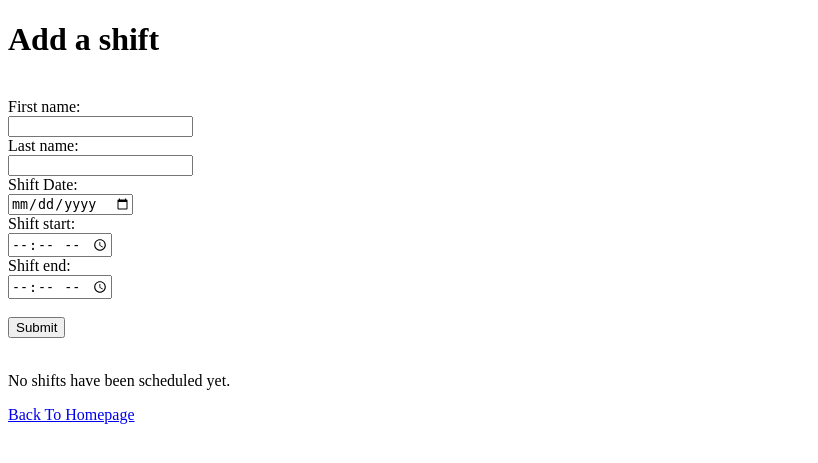
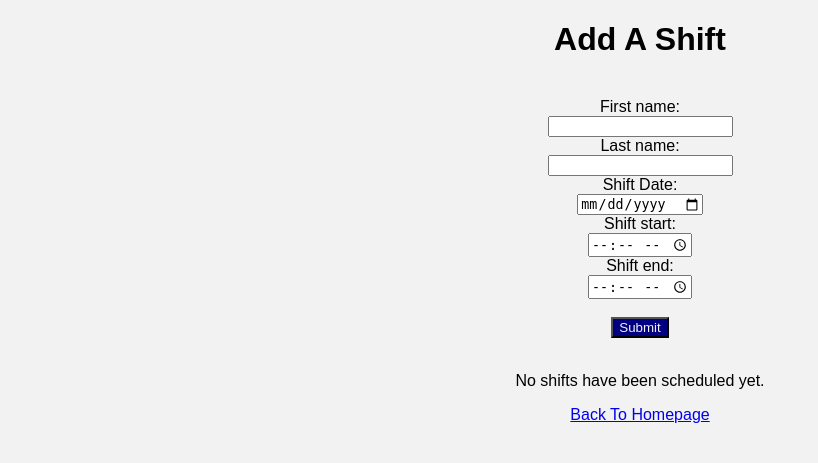
Before and after one commit to gavincorlette/shift-scheduler, a Flask app: page /schedule in a window 1280 px wide. Shown: the top 463 px of the page, without its empty margins (0-818 px from the left). Run offline with Flask 3, Linux system fonts and the light colour scheme; some web fonts are replaced.

Commit message:
Starting some basic CSS

```diff
--- /dev/null
+++ b/static/styles.css
@@ -0,0 +1,21 @@
+html {
+    background-color: #f2f2f2;
+}
+
+h1 {
+    text-align: center;
+}
+
+body {
+    text-align: center;
+    font-family: 'Montserrat', sans-serif;
+}
+
+button {
+    background-color: navy;
+    color: #f2f2f2;
+}
+
+button:hover {
+
+}
--- a/templates/edit-shift.html
+++ b/templates/edit-shift.html
@@ -3,6 +3,8 @@
     <head lang="en">
         <meta charset="UTF-8">
         <title>Edit Shift</title>
+        <link rel="stylesheet" href="{{ url_for('static', filename='styles.css') }}">
+        <link href="https://fonts.google.com/specimen/Montserrat" rel="stylesheet">
     </head>
     <body>
         <h1>Edit A Shift</h1><br>
--- a/templates/home.html
+++ b/templates/home.html
@@ -2,9 +2,11 @@
 <html>
     <head>
         <title>Shift Scheduler</title>
+        <link rel="stylesheet" href="{{ url_for('static', filename='styles.css') }}">
+        <link href="https://fonts.google.com/specimen/Montserrat" rel="stylesheet">
     </head>
     <body>
-        <h1>Welcome to your shift scheduler!</h1><br>
+        <h1>Shift Scheduler</h1><br>
         <a href="/schedule">Go To Schedule</a>
     </body>
 </html>
--- a/templates/schedule.html
+++ b/templates/schedule.html
@@ -1,11 +1,13 @@
 <!DOCTYPE html>
 <html>
     <head lang="en">
-    <meta charset="UTF-8">
+        <meta charset="UTF-8">
         <title>Schedule</title>
+        <link rel="stylesheet" href="{{ url_for('static', filename='styles.css') }}">
+        <link href="https://fonts.google.com/specimen/Montserrat" rel="stylesheet">
     </head>
     <body>
-        <h1>Add a shift</h1><br>
+        <h1>Add A Shift</h1><br>
         <form action="add-shift", method="POST">
             <label for="fname">First name:</label><br>
             <input type="text" id="fname" name="fname"><br>
@@ -22,7 +24,7 @@
             <label for="end">Shift end:</label><br>
             <input type="time" id="end" name="end"><br>
             <br>
-            <input type="submit">
+            <button type="submit">Submit</button>
         </form>
         <br>
         {% if shifts %}
```
